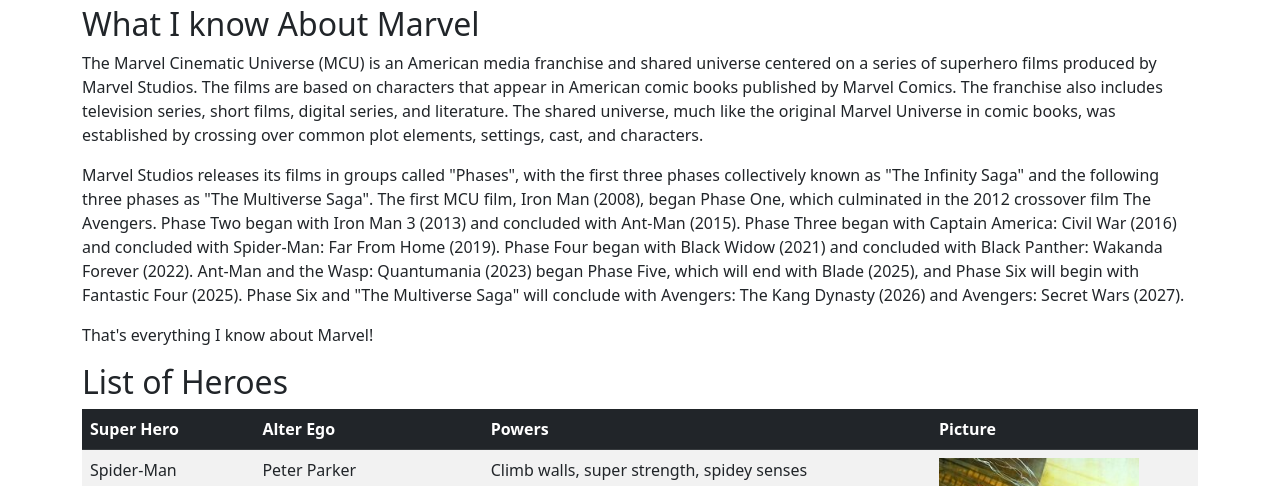
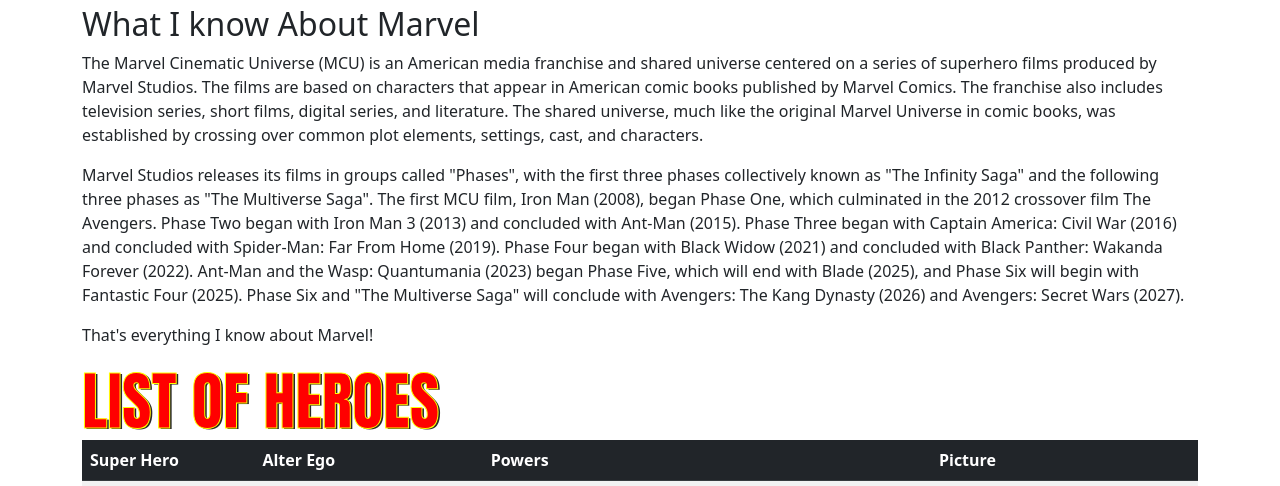
Before and after one commit to gelsonh/FirstProyect, a plain HTML site: page marvel.html in a window 1280 px wide. Shown: the part 244-730 px from the top of the page. Drawn offline with nearby package versions, Linux system fonts and the light colour scheme.

Commit message:
Added Marvel Text effect

```diff
--- a/css/site.css
+++ b/css/site.css
@@ -17,3 +17,14 @@ h1 {
 .heroImage {
   max-width: 200px;
 }
+
+#heroText {
+  font-family: Impact, Haettenschweiler, "Arial Narrow Bold", sans-serif;
+  font-size: 4em;
+  margin: 0;
+  text-transform: uppercase;
+  color: rgb(255, 0, 0);
+  -webkit-text-stroke-width: 1px;
+  -webkit-text-stroke-color: yellow;
+  text-shadow: 2px 1px #292929;
+}
--- a/marvel.html
+++ b/marvel.html
@@ -80,7 +80,7 @@
       </p>
       <p>That's everything I know about Marvel!</p>
 
-      <h2>List of Heroes</h2>
+      <h2 id="heroText">List of Heroes</h2>
       <table class="table table-striped">
         <thead class="table-dark">
           <tr>
```
